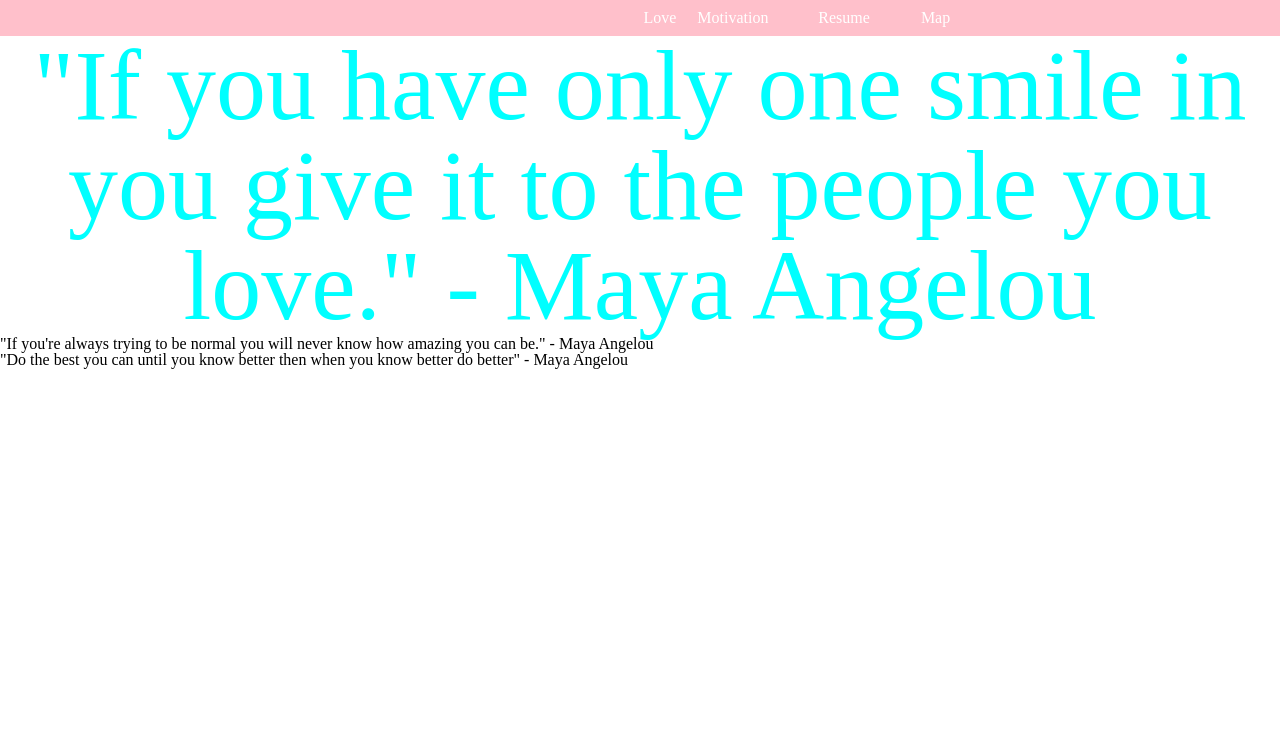
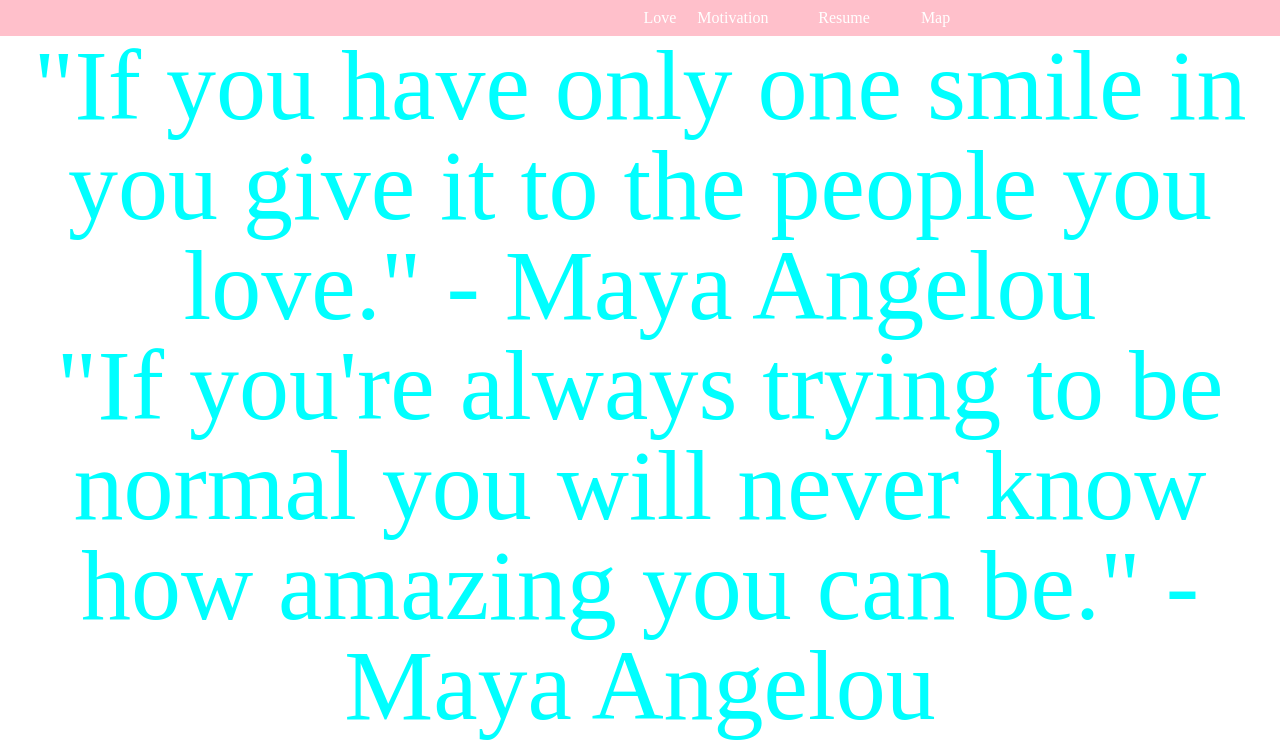
Before and after one commit to DominiqueN/Project-3, a plain HTML site: page indexx.html in a window 1280 px wide. Shown: the top 748 px of the page. Drawn offline with Linux system fonts and the light colour scheme.

Commit message:
Update styles.css

```diff
--- a/css/styles.css
+++ b/css/styles.css
@@ -25,6 +25,18 @@
   column-count: 3;
 }
 #c {
+  color: aqua;
+  text-align: center;
+  font-size: 100px;
+  width: 100%;
+}
+#e {
+  color: aqua;
+  text-align: center;
+  font-size: 100px;
+  width: 100%;
+}
+#g {
   color: aqua;
   text-align: center;
   font-size: 100px;
```
